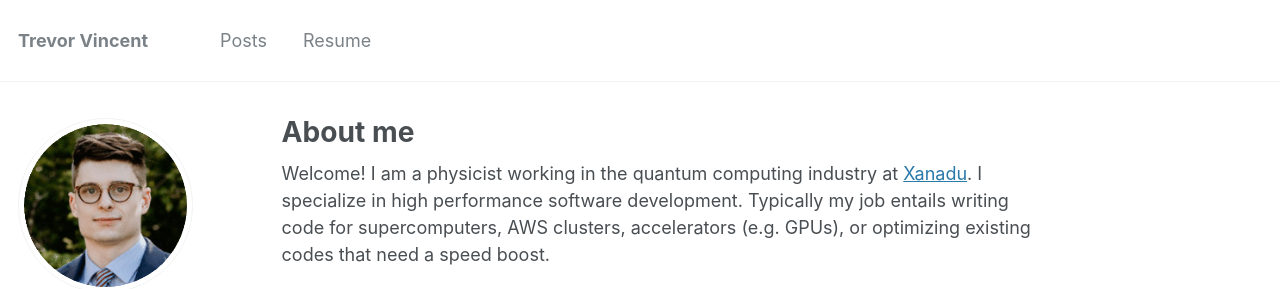
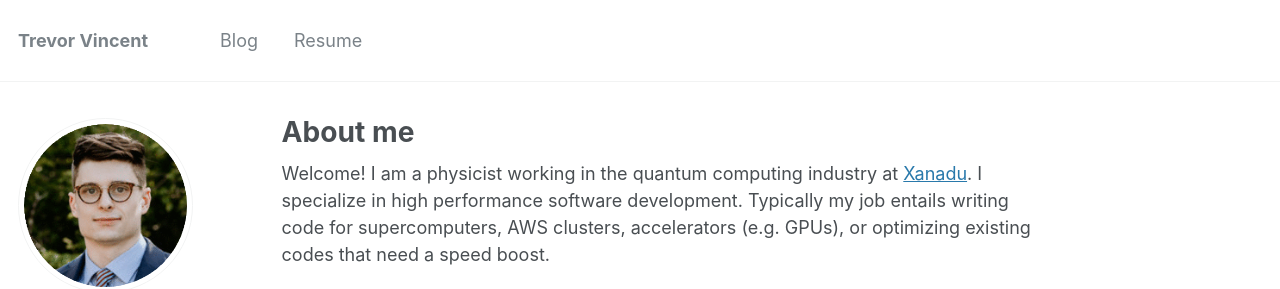
Before and after one commit to trevor-vincent/website-new, a Jekyll site: the page built from _pages/about.md, in a window 1280 px wide. Shown: the top 289 px of the page. Built offline with Jekyll 4.4.1, drawn with Linux system fonts in a browser that asks for light colours.

Commit message:
add new stuff and things

```diff
--- a/_data/navigation.yml
+++ b/_data/navigation.yml
@@ -1,6 +1,6 @@
 # main links links
 main:
-  - title: "Posts"
+  - title: "Blog"
     url: /posts/
 
   - title: "Resume"
```
